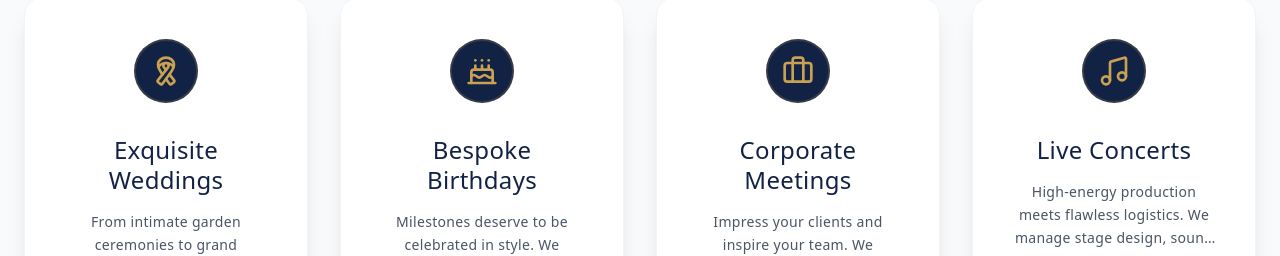
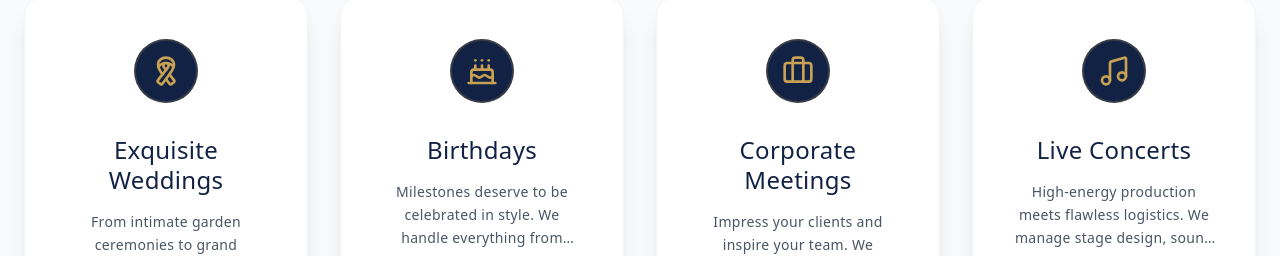
Before and after one commit to Nate2784/Ayana-Frontend, a Next.js app: page / in a window 1280 px wide. Shown: the part 1940-2196 px from the top of the page. Built offline with nearby package versions, Linux system fonts and the light colour scheme.

Commit message:
Update page.tsx

```diff
--- a/src/app/page.tsx
+++ b/src/app/page.tsx
@@ -36,7 +36,7 @@ const services = [
     description: "From intimate garden ceremonies to grand ballroom galas, we curate weddings that are as unique as your love story. Our meticulous planning ensures every petal and playlist is perfectly placed.",
   },
   {
-    title: "Bespoke Birthdays",
+    title: "Birthdays",
     icon: Cake,
     image: "/birthday-service.jpg",
     description: "Milestones deserve to be celebrated in style. We handle everything from themed decor to gourmet catering, letting you focus on making memories with your loved ones.",
```
